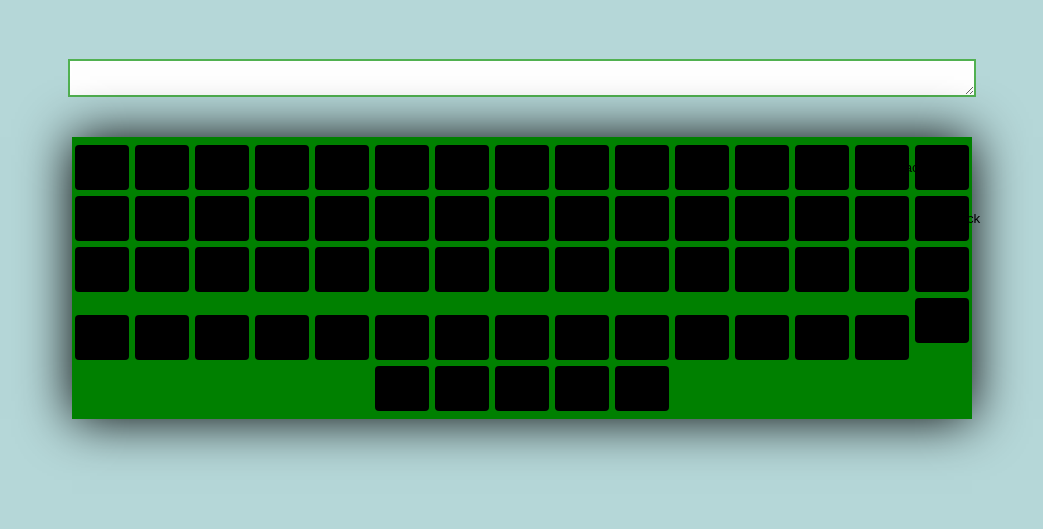
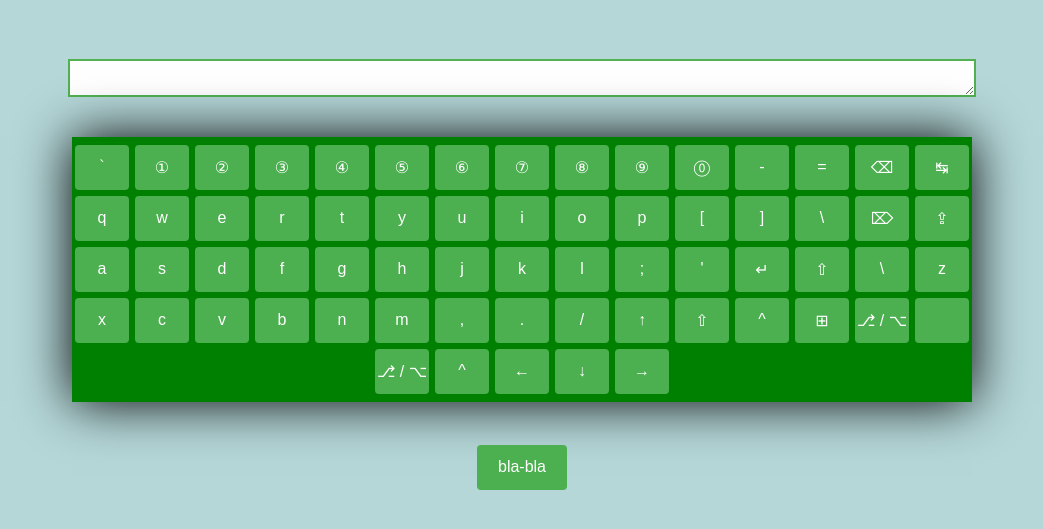
Before and after one commit to PaulSorkin/Virtual-Keyboard, a website built with webpack: page webpack-demo/dist/index.html in a window 1280 px wide. Shown: the part 69-598 px from the top of the page, without its empty margins (118-1161 px from the left). Built offline with nearby package versions, Linux system fonts and the light colour scheme.

Commit message:
fix: finally make sass work properly

```diff
--- a/webpack-demo/src/index.js
+++ b/webpack-demo/src/index.js
@@ -4,23 +4,22 @@ import Icon from './icon.png'
 import { makeHeading } from './h1'
 import { makeTextArea, textArea } from './textArea'
 import { keyboard} from './keyboard'
-import { keysObjects } from './keysObjects'
+//import { keysObjects } from './keysObjects'
 import { makeKeys } from './makeKeys'
-
-
-
 
 
 document.body.appendChild(makeHeading());
 document.body.appendChild(makeTextArea());
 document.body.appendChild(keyboard());
-const keyboardKeys = document.querySelector('#keyboard-keys');
-keyboardKeys.appendChild(makeKeys());
+const keyboardKeys = document.querySelector('.keyboard_keys');
+//keyboardKeys.appendChild(makeKeys());
+makeKeys();
 
-const btn = document.createElement('div');
+
+const btn = document.createElement('button');
 btn.classList.add('btn');
 btn.innerText = ('bla-bla');
-document.body.appendChild(btn);
+document.body.append(btn);
 
 /*let makeKeys = () => keysObjects.forEach(el => {
   const keyboardKeys = document.querySelector('#keyboard-keys');
--- a/webpack-demo/src/makeKeys.js
+++ b/webpack-demo/src/makeKeys.js
@@ -7,7 +7,8 @@ function makeKeys() {
         key_item.classList.add('keyboard_key');
         key_item.setAttribute("type", "button");
         key_item.id = el.keyCode;
-        key_item.innerText = `${el.key}`;
+        el.unicode ? key_item.innerHTML = el.unicode : key_item.innerHTML = el.key;
+        //key_item.innerHTML = el.key;
         keyboardKeys.appendChild(key_item);
       });
 }
--- a/webpack-demo/src/style.scss
+++ b/webpack-demo/src/style.scss
@@ -21,7 +21,7 @@ body {
     box-shadow: 0 0 50px black;
     user-select: none;
     transition: 0.5s;
-    min-height: 100px;                      // Do I realli need this?
+    min-height: 100px;                      // Do I really need this?
 }
 
 .keyboard_keys {
@@ -66,6 +66,20 @@ body {
 
 
 .btn {
-    width: 50px;
-    height: 50px;
+    height: 45px;
+    width: 16%;
+    max-width: 90px;
+    margin: 3px;
+    border-radius: 4px;
+    border: none;
+    background-color: #4CAF50;
+    color: white;
+    font-size: 16px;
+    outline: none;
+    display: inline-flex;
+    align-items: center;
+    justify-content: center;
+    vertical-align: top;
+    padding: 0;
+    -webkit-tap-highlight-color: transparent;
 }
```
Also changed, not shown: webpack-demo/dist/bundle.js, webpack-demo/src/style.css, 1 other file.
